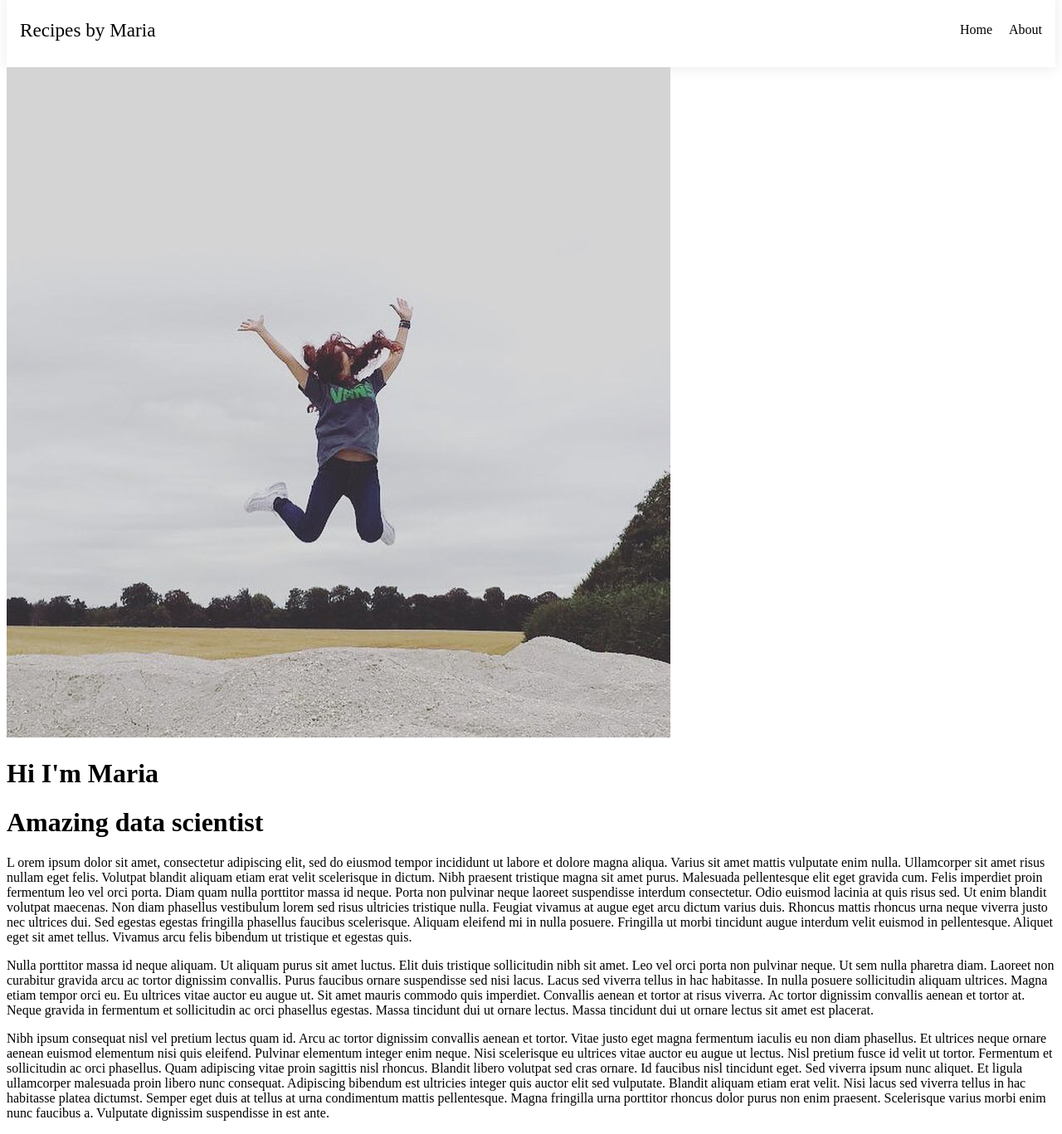
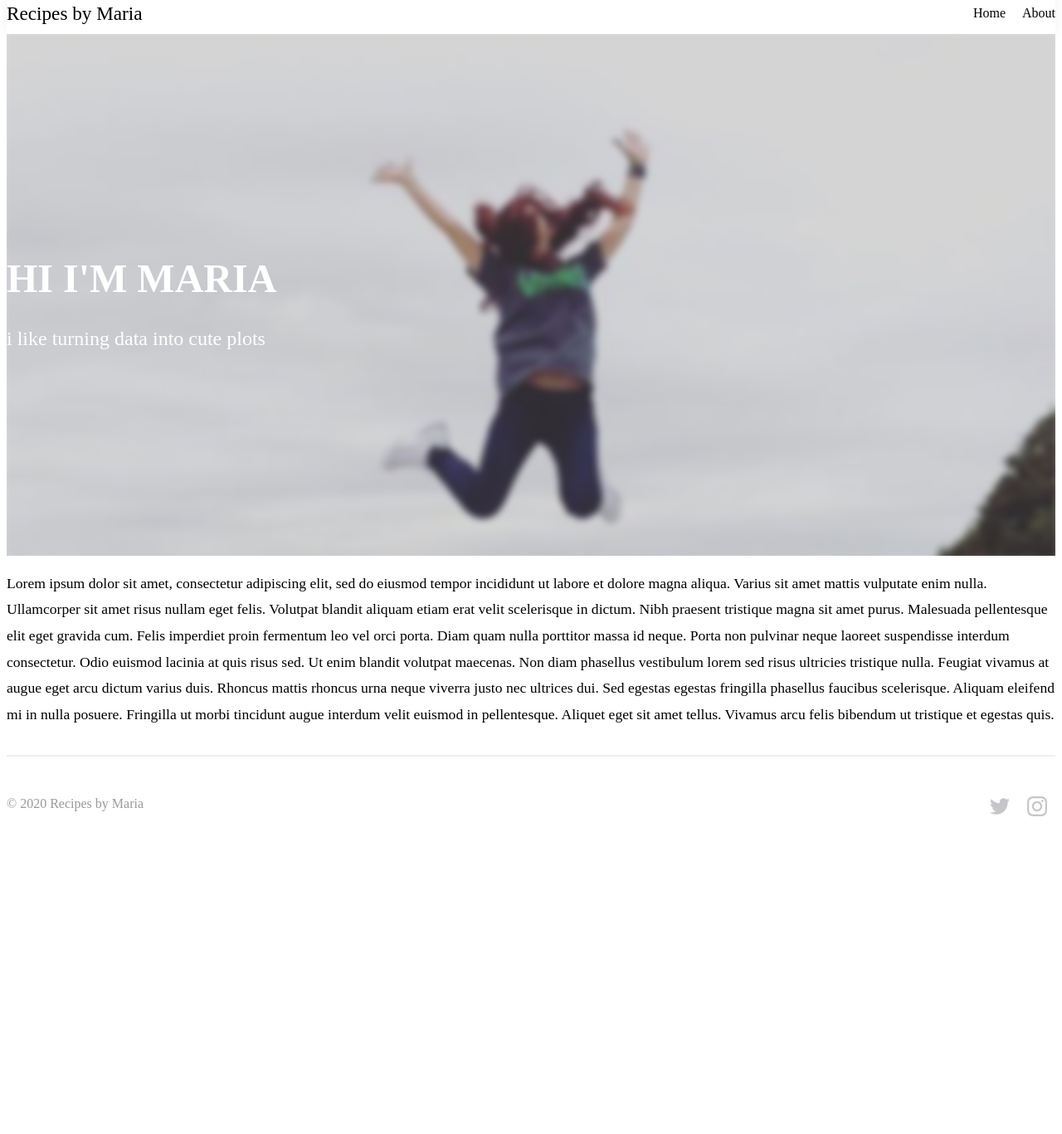
Before and after one commit to aveirinha/marias-recipes, a Gatsby site: page /about in a window 1280 px wide. Shown: the part 17-1384 px from the top of the page at 83% size. After the commit the page ends 1061 px from the top, so only its background shows below. Built offline with nearby package versions, Linux system fonts and the light colour scheme; Gatsby itself is replaced by a stand-in of ours.

Commit message:
cards layout, about page, footer styles

```diff
--- a/gatsby-config.js
+++ b/gatsby-config.js
@@ -15,7 +15,7 @@ module.exports = {
           {
             resolve: "gatsby-plugin-sass",
             options: {
-              data: `@import "${__dirname}/src/styles";`,
+              data: `@import "${__dirname}/src/styles/main";`,
             },
           },
           {
--- a/src/components/Footer.js
+++ b/src/components/Footer.js
@@ -3,6 +3,8 @@ import { Link } from "gatsby"
 
 import InstagramSVG from "../Icons/InstagramSVG"
 import TwitterSVG from "../Icons/TwitterSVG"
+
+import "./Footer.scss"
 
 const Footer = () => {
   const socials = [
@@ -11,14 +13,14 @@ const Footer = () => {
   ]
 
   return (
-    <div className="footer-container">
-      <div className="footer-content-container">
+    <div className="footer-container font-header">
+      <div className="container">
+        <div className="footer-content">
           <div className="copyright">
-          © {`${new Date().getFullYear()}`} &nbsp;
-          <Link to="/" style={{ textDecoration: "none", color: "black" }}>
-            Recipes by Maria
-          </Link>
+            © {`${new Date().getFullYear()}`}{" "}
+            <Link to="/">Recipes by Maria</Link>
           </div>
+
           <div className="social-icons-container">
             {socials.map(({ link, icon }) => (
               <a href={link} target="_blank" rel="noreferrer">
@@ -28,6 +30,7 @@ const Footer = () => {
           </div>
         </div>
       </div>
+    </div>
   )
 }
 
--- /dev/null
+++ b/src/components/Footer.scss
@@ -0,0 +1,33 @@
+.footer-container {
+  padding: 3rem 0;
+  border-top: 2px solid rgba(0, 0, 0, 0.06);
+
+  .footer-content {
+    display: flex;
+    flex-direction: row;
+
+    .copyright {
+      color: rgba(0, 0, 0, 0.4);
+      a {
+        color: inherit;
+        text-decoration: none;
+      }
+    }
+
+    .social-icons-container {
+      margin-left: auto;
+
+      a {
+        opacity: 0.4;
+        transition: opacity 0.2s ease;
+        padding: 0 0.65rem;
+
+        &:hover,
+        &:focus {
+          opacity: 1;
+          outline: none;
+        }
+      }
+    }
+  }
+}
--- a/src/components/Layout.js
+++ b/src/components/Layout.js
@@ -11,8 +11,9 @@ const Layout = ({ children }) => {
 
       <div className="container main-content">
         <main>{children}</main>
-        <Footer />
       </div>
+
+      <Footer />
     </>
   )
 }
--- a/src/components/Layout.scss
+++ b/src/components/Layout.scss
@@ -1,3 +1,5 @@
 .main-content {
-  margin-top: 2.5rem;
+  main {
+    padding: 2rem 0;
+  }
 }
--- a/src/components/Nav.scss
+++ b/src/components/Nav.scss
@@ -1,6 +1,5 @@
 .nav-container {
-  padding: 1.25rem 1rem;
-  box-shadow: 0 2px 16px rgba(0, 0, 0, 0.08);
+  box-shadow: 0 0 14px rgba(0, 0, 0, 0.06);
 
   .nav-content {
     display: flex;
--- a/src/content/recipes/nesquick-cookies.md
+++ b/src/content/recipes/nesquick-cookies.md
@@ -2,7 +2,7 @@
 title: "Nesquick Cookies"
 date: "1 September 2020"
 cookTime: "1hr min"
-topic: "Desert"
+topic: "Dessert"
 image: ../../images/nesquick-cookies.jpg
 ---
 
@@ -24,11 +24,11 @@ Makes ~20 cookies
 ## Method
 
 0. Pre-heat the oven to 170 degrees.
-1. *Using the butterfly attachment* - Place the butter in the Chefbot and set it to **1 min/Temp. 0/Speed 4**. Repeat until the butter is smooth.
-2. Add both sugars and set the ChefBot to **3 min/Temp. 0/Speed 3**. Repeat for shorter amounts of time until a creamy mixture is obtained.
-3. Set the ChefBot to **3 min/Temp. 0/Speed 2** and, while it is running, add the egg and vanilla extract through the hole.
-4. *Using the blade attachment* - Add the salt and baking powder to the ChefBot. Add the flour and set the ChefBot to **15 sec/Temp. 0/Speed 4**.
-5. Add the cocoa powder and set the ChefBot **15 sec/Temp. 0/Speed 4**.
-6. Add the nesquick chocolate powder and set the ChefBot **15 sec/Temp. 0/Speed 4**. Repeat until mixture is smooth and uniform colour.
-7. Scoop with a teaspoon and roll it into a small ball. Place it in a ray covered in greaseproof paper. Repeat process for all the dough.
-8. Place in the oven for 10 minutes. Let the cookies cool completely (preferably in a wire rack) before eating or storing them.
+1. _Using the butterfly attachment_ - Place the butter in the Chefbot and set it to **1 min/Temp. 0/Speed 4**. Repeat until the butter is smooth.
+1. Add both sugars and set the ChefBot to **3 min/Temp. 0/Speed 3**. Repeat for shorter amounts of time until a creamy mixture is obtained.
+1. Set the ChefBot to **3 min/Temp. 0/Speed 2** and, while it is running, add the egg and vanilla extract through the hole.
+1. _Using the blade attachment_ - Add the salt and baking powder to the ChefBot. Add the flour and set the ChefBot to **15 sec/Temp. 0/Speed 4**.
+1. Add the cocoa powder and set the ChefBot **15 sec/Temp. 0/Speed 4**.
+1. Add the nesquick chocolate powder and set the ChefBot **15 sec/Temp. 0/Speed 4**. Repeat until mixture is smooth and uniform colour.
+1. Scoop with a teaspoon and roll it into a small ball. Place it in a ray covered in greaseproof paper. Repeat process for all the dough.
+1. Place in the oven for 10 minutes. Let the cookies cool completely (preferably in a wire rack) before eating or storing them.
--- a/src/pages/about.js
+++ b/src/pages/about.js
@@ -1,73 +1,51 @@
 import React from "react"
+
 import SEO from "../components/Seo"
 import Nav from "../components/Nav"
+import Footer from "../components/Footer"
 import mj from "../images/maria-jump.jpg"
 
+import "../styles/about-page.scss"
+
 const AboutPage = () => (
-  <div>
+  <div className="about-page">
     <SEO title="About" />
     <Nav />
     <div className="bio-container">
-      <img className="bio-image" src={mj} alt="" />
-      <div className="containy">
-        <h1 className="name">Hi I'm Maria</h1>
-        <h1 className="short-bio">Amazing data scientist</h1>
+      <div className="bio-image-container">
+        <img className="bio-image" src={mj} alt="" />
+      </div>
+
+      <div className="intro-container">
+        <div className="container">
+          <h1 className="name">Hi I'm Maria</h1>
+          <p className="short-bio">i like turning data into cute plots</p>
+        </div>
       </div>
     </div>
 
-    <div className="biography-container">
+    <div className="biography container font-header">
       <p>
-        <span>L</span> orem ipsum dolor sit amet, consectetur adipiscing elit,
-        sed do eiusmod tempor incididunt ut labore et dolore magna aliqua.
-        Varius sit amet mattis vulputate enim nulla. Ullamcorper sit amet risus
-        nullam eget felis. Volutpat blandit aliquam etiam erat velit scelerisque
-        in dictum. Nibh praesent tristique magna sit amet purus. Malesuada
-        pellentesque elit eget gravida cum. Felis imperdiet proin fermentum leo
-        vel orci porta. Diam quam nulla porttitor massa id neque. Porta non
-        pulvinar neque laoreet suspendisse interdum consectetur. Odio euismod
-        lacinia at quis risus sed. Ut enim blandit volutpat maecenas. Non diam
-        phasellus vestibulum lorem sed risus ultricies tristique nulla. Feugiat
-        vivamus at augue eget arcu dictum varius duis. Rhoncus mattis rhoncus
-        urna neque viverra justo nec ultrices dui. Sed egestas egestas fringilla
-        phasellus faucibus scelerisque. Aliquam eleifend mi in nulla posuere.
-        Fringilla ut morbi tincidunt augue interdum velit euismod in
-        pellentesque. Aliquet eget sit amet tellus. Vivamus arcu felis bibendum
-        ut tristique et egestas quis.
-      </p>
-
-      <p>
-        Nulla porttitor massa id neque aliquam. Ut aliquam purus sit amet
-        luctus. Elit duis tristique sollicitudin nibh sit amet. Leo vel orci
-        porta non pulvinar neque. Ut sem nulla pharetra diam. Laoreet non
-        curabitur gravida arcu ac tortor dignissim convallis. Purus faucibus
-        ornare suspendisse sed nisi lacus. Lacus sed viverra tellus in hac
-        habitasse. In nulla posuere sollicitudin aliquam ultrices. Magna etiam
-        tempor orci eu. Eu ultrices vitae auctor eu augue ut. Sit amet mauris
-        commodo quis imperdiet. Convallis aenean et tortor at risus viverra. Ac
-        tortor dignissim convallis aenean et tortor at. Neque gravida in
-        fermentum et sollicitudin ac orci phasellus egestas. Massa tincidunt dui
-        ut ornare lectus. Massa tincidunt dui ut ornare lectus sit amet est
-        placerat.
-      </p>
-
-      <p>
-        Nibh ipsum consequat nisl vel pretium lectus quam id. Arcu ac tortor
-        dignissim convallis aenean et tortor. Vitae justo eget magna fermentum
-        iaculis eu non diam phasellus. Et ultrices neque ornare aenean euismod
-        elementum nisi quis eleifend. Pulvinar elementum integer enim neque.
-        Nisi scelerisque eu ultrices vitae auctor eu augue ut lectus. Nisl
-        pretium fusce id velit ut tortor. Fermentum et sollicitudin ac orci
-        phasellus. Quam adipiscing vitae proin sagittis nisl rhoncus. Blandit
-        libero volutpat sed cras ornare. Id faucibus nisl tincidunt eget. Sed
-        viverra ipsum nunc aliquet. Et ligula ullamcorper malesuada proin libero
-        nunc consequat. Adipiscing bibendum est ultricies integer quis auctor
-        elit sed vulputate. Blandit aliquam etiam erat velit. Nisi lacus sed
-        viverra tellus in hac habitasse platea dictumst. Semper eget duis at
-        tellus at urna condimentum mattis pellentesque. Magna fringilla urna
-        porttitor rhoncus dolor purus non enim praesent. Scelerisque varius
-        morbi enim nunc faucibus a. Vulputate dignissim suspendisse in est ante.
+        Lorem ipsum dolor sit amet, consectetur adipiscing elit, sed do eiusmod
+        tempor incididunt ut labore et dolore magna aliqua. Varius sit amet
+        mattis vulputate enim nulla. Ullamcorper sit amet risus nullam eget
+        felis. Volutpat blandit aliquam etiam erat velit scelerisque in dictum.
+        Nibh praesent tristique magna sit amet purus. Malesuada pellentesque
+        elit eget gravida cum. Felis imperdiet proin fermentum leo vel orci
+        porta. Diam quam nulla porttitor massa id neque. Porta non pulvinar
+        neque laoreet suspendisse interdum consectetur. Odio euismod lacinia at
+        quis risus sed. Ut enim blandit volutpat maecenas. Non diam phasellus
+        vestibulum lorem sed risus ultricies tristique nulla. Feugiat vivamus at
+        augue eget arcu dictum varius duis. Rhoncus mattis rhoncus urna neque
+        viverra justo nec ultrices dui. Sed egestas egestas fringilla phasellus
+        faucibus scelerisque. Aliquam eleifend mi in nulla posuere. Fringilla ut
+        morbi tincidunt augue interdum velit euismod in pellentesque. Aliquet
+        eget sit amet tellus. Vivamus arcu felis bibendum ut tristique et
+        egestas quis.
       </p>
     </div>
+
+    <Footer />
   </div>
 )
 
--- /dev/null
+++ b/src/styles/about-page.scss
@@ -0,0 +1,45 @@
+.about-page {
+  .bio-container {
+    position: relative;
+    width: 100%;
+
+    .bio-image-container {
+      overflow: hidden;
+
+      .bio-image {
+        width: calc(100% + 10px);
+        height: 80vh;
+        object-fit: cover;
+        z-index: -1;
+        filter: blur(4px);
+        margin: -5px -10px -10px -5px;
+      }
+    }
+
+    .intro-container {
+      height: 80vh;
+      position: absolute;
+      top: 0;
+      display: flex;
+      flex-direction: column;
+      justify-content: center;
+      width: 100%;
+      color: white;
+
+      .name {
+        text-transform: uppercase;
+        font-size: 3rem;
+      }
+
+      .short-bio {
+        font-size: 1.5rem;
+      }
+    }
+  }
+
+  .biography {
+    line-height: 1.8;
+    font-size: 1.1rem;
+    margin-bottom: 2rem;
+  }
+}
--- a/src/styles.scss
+++ b/src/styles/main.scss
@@ -5,7 +5,7 @@ body {
   padding: 0;
   font-family: -apple-system, BlinkMacSystemFont, "Segoe UI", Roboto, Oxygen,
     Ubuntu, Cantarell, "Open Sans", "Helvetica Neue", sans-serif;
-  font-size: 18px;
+  color: #333;
 }
 
 .font-header {
@@ -16,4 +16,6 @@ body {
   width: 100%;
   max-width: 1200px;
   margin: 0 auto;
+  padding: 1rem;
+  box-sizing: border-box;
 }
```
Also changed, not shown: src/components/RecipeCards.js (+4 -9 lines), src/components/RecipeCards.scss (added, +22 -0 lines). Lines whose indentation alone changed are shown as unchanged.
